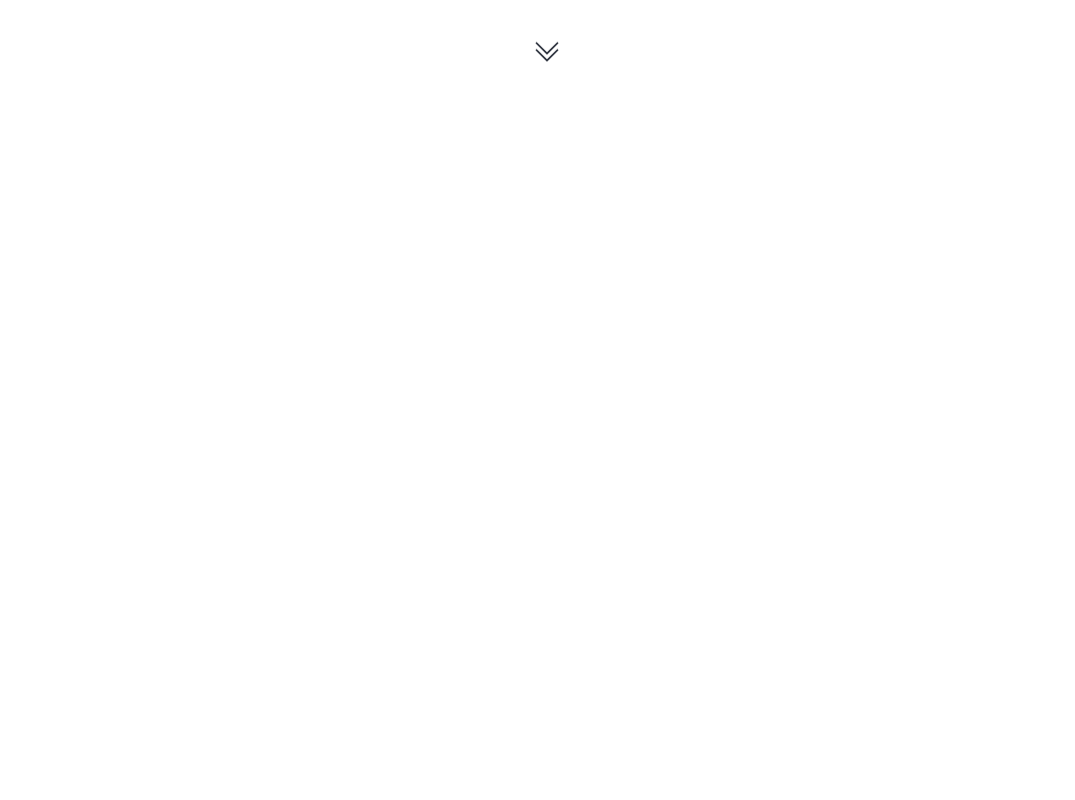
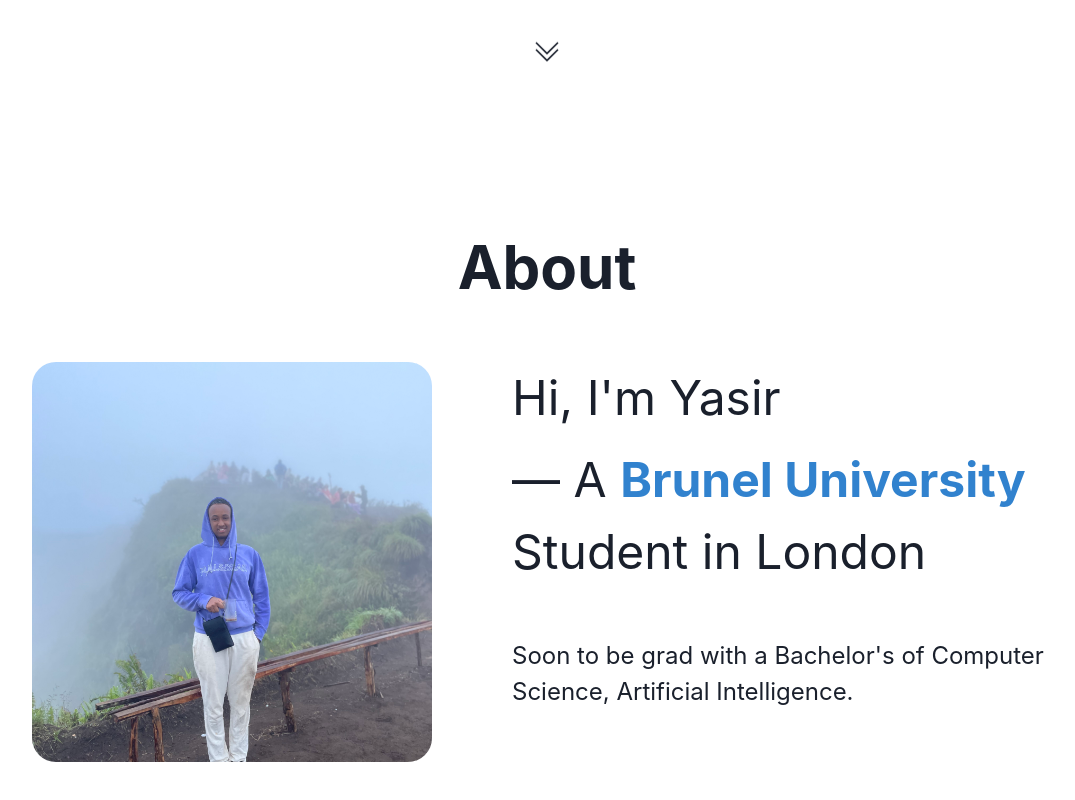
Before and after one commit to YasirMo/YasirM, a React (Create React App) app: page / in a window 1280 px wide. Shown: the part 706-1506 px from the top of the page, without its empty margins (93-1168 px from the left). Before the commit the page ends 904 px from the top, so only its background shows below. Built offline with nearby package versions, Linux system fonts and the light colour scheme.

Commit message:
About section

```diff
--- a/src/App.js
+++ b/src/App.js
@@ -1,8 +1,9 @@
 import { IconButton } from "@chakra-ui/button"
 import {Flex, VStack,Heading,Spacer, Link} from "@chakra-ui/layout";
 import { useColorMode } from "@chakra-ui/color-mode";
-import { FaSun, FaMoon, FaGithub, FaLinkedin } from 'react-icons/fa'
+import { FaSun, FaMoon, FaGithub } from 'react-icons/fa'
 import { Cover } from  './components/cover'
+import About from './components/about/about'
 
 function App() {
 
@@ -26,6 +27,7 @@ function App() {
         <IconButton ml={8} icon={isDark ? <FaSun /> : <FaMoon />} isRound='true' onClick={toggleColorMode}></IconButton>
           </Flex>
           <Cover></Cover>
+          <About/>
           </VStack>
   );
 }
--- /dev/null
+++ b/src/components/about/about.js
@@ -0,0 +1,32 @@
+import React from 'react'
+import { Container, Flex , Text  } from "@chakra-ui/react";
+
+import Picture from './picture'
+
+function about() {
+
+  return (
+    <Container as="section" maxW="8xl" minH="100vh" h="100vh" p="40px" id="about">
+       <Text textAlign="center"
+      fontSize="6xl"
+      fontWeight="bold"
+      overflowWrap="initial"
+      pb="50"
+      >About</Text>
+
+        <Flex columnGap="80px" justify="center" >
+            <Picture/>
+        <Flex maxW="550px" direction="column" justify="space-between">
+          <Text  as="h1"pb="10px" fontSize={{ base: "3xl", sm: "4xl", lg: "5xl", xl: "5xl" }} >
+        Hi, I'm Yasir </Text>
+     <Text as="h2"pb="50" fontSize={{ base: "0xl", sm: "4xl", lg: "5xl", xl: "3xl," }}>— A <Text as="strong" style={{color: "#3182CE"}}>Brunel University  </Text>Student in London </Text>
+        <Text as="h2"pb="20" fontSize={{ base: "0xl", sm: "4xl", lg: "5xl", xl: "2xl" }}>Soon to be grad with a Bachelor's of Computer Science, Artificial Intelligence.
+
+        </Text>
+        </Flex>
+        </Flex>
+    </Container>
+  )
+}
+
+export default about
--- /dev/null
+++ b/src/components/about/picture.js
@@ -0,0 +1,13 @@
+import { Show, Square } from "@chakra-ui/react";
+
+function picture() {
+  return (
+    <Show above="xl">
+      <Square size="400px" rounded="3xl" overflow="hidden">
+        <img src="/Yasir.jpg" alt="Developer" placeholder="blur" priority />
+
+      </Square>
+    </Show>
+  );
+}
+export default picture
--- a/src/components/contacts.js
+++ b/src/components/contacts.js
@@ -1,5 +1,3 @@
-import { useColorMode } from '@chakra-ui/color-mode'
-import { useMediaQuery } from '@chakra-ui/media-query';
 import { FaLinkedin } from 'react-icons/fa'
 import React from 'react'
 import {
@@ -12,7 +10,7 @@ import {
     useDisclosure,
   } from "@chakra-ui/react";
   import { keyframes } from "@emotion/react";
-  import { FaArrowRight, FaGithub } from "react-icons/fa";
+  import { FaArrowRight } from "react-icons/fa";
   import { MdEmail } from "react-icons/md";
 
 function Contacts() {
@@ -29,10 +27,7 @@ function Contacts() {
 
     const { isOpen, onToggle } = useDisclosure();
 
-    const { colorMode } = useColorMode();
-    const isDark = colorMode === "dark";
 
-    const [isNotSmallerScreen] = useMediaQuery("(min-width: 600px)");
 
     return (
         <Flex gap="20px">
```
Also changed, not shown: public/Yasir.jpg (added).
